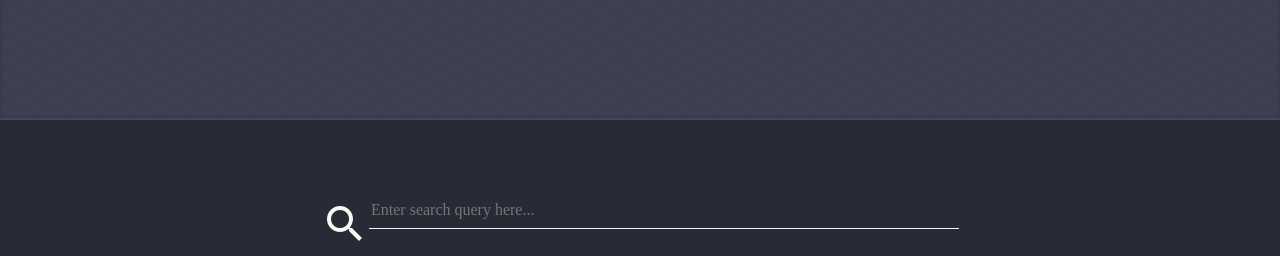
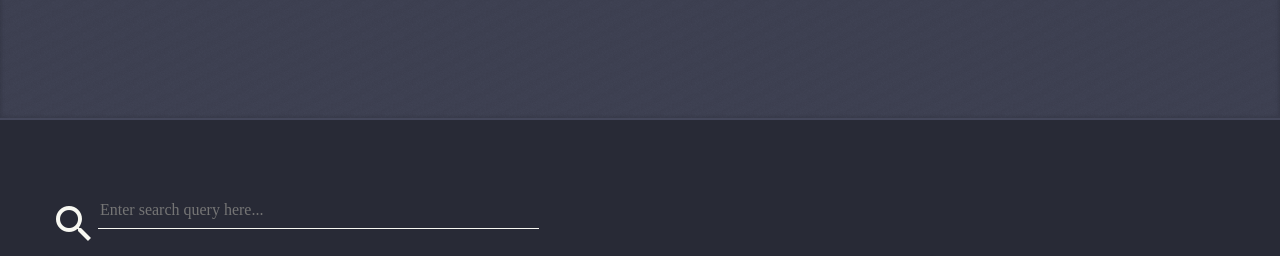
Before and after one commit to rdudley4/probable-octo-happiness, a website built with webpack: page src/index.html in a window 1280 px wide. Shown: the part 475-731 px from the top of the page. Built offline with nearby package versions, Linux system fonts and the light colour scheme.

Commit message:
Search bar modifications
Search bar now spans full grid on mobile, with a centered search bar. On larger screens it only spans the same columns as the featured article, and is left aligned.

Closes #5

```diff
--- a/src/scss/base/_forms.scss
+++ b/src/scss/base/_forms.scss
@@ -36,5 +36,10 @@ input[type="text"] {
   grid-column-start: 1;
   grid-column-end  : -1;
 
+  @media screen and   (min-width: 908px) {
+    justify-content: flex-start;
+    grid-column-end: -2;
+  }
+
   .material-icons { color: $foreground; }
 }
```
Also changed, not shown: dist/index.html, 4 other files.
